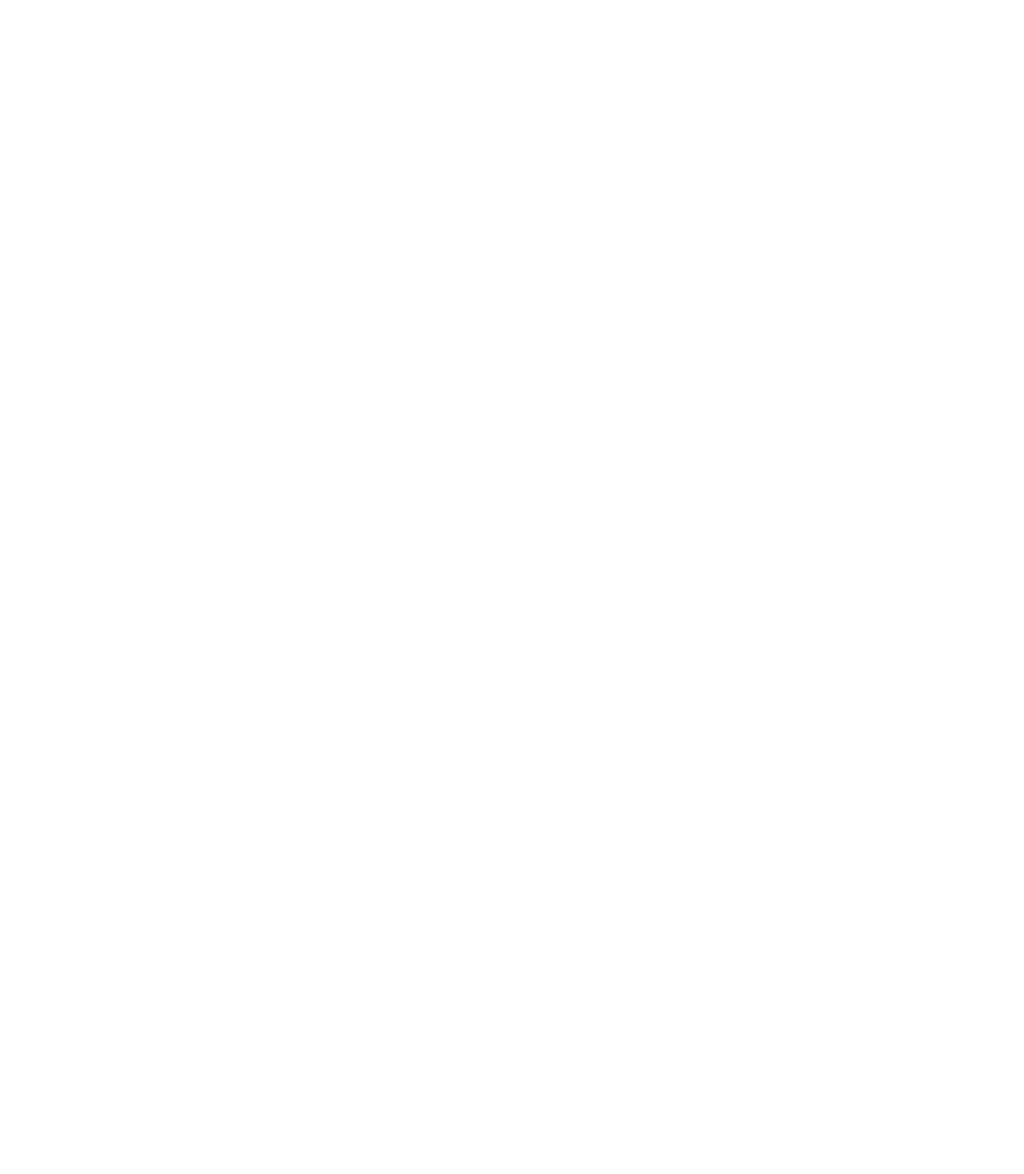
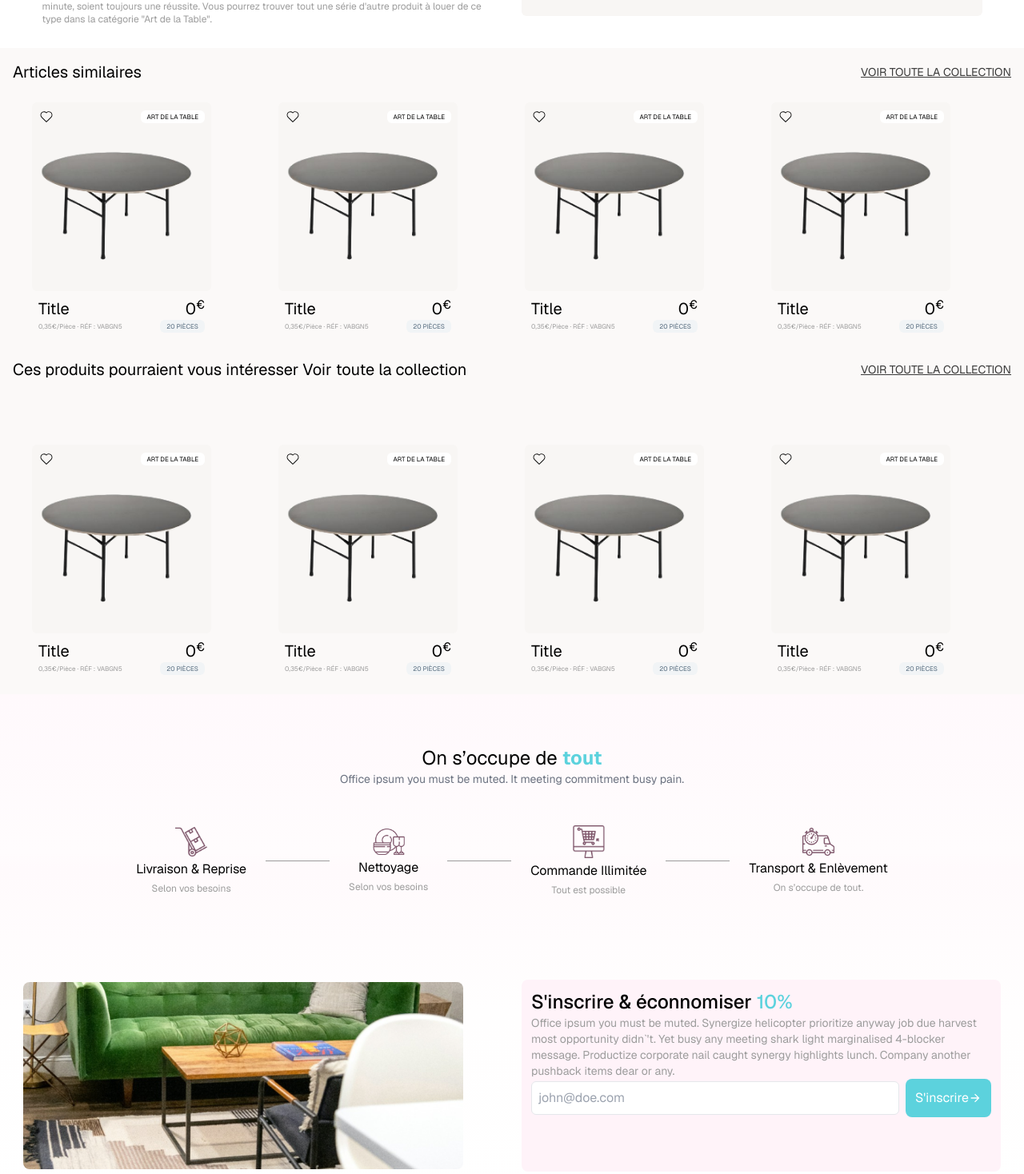
Before and after one commit to Aman0413/weframetech-nextjs25, a Next.js app: page / in a window 1280 px wide. Shown: the part 702-2170 px from the top of the page at 80% size. Before the commit the page ends 800 px from the top, so only its background shows below. Built offline with nearby package versions, Linux system fonts and the light colour scheme.

Commit message:
completed

```diff
--- a/src/app/globals.css
+++ b/src/app/globals.css
@@ -13,6 +13,6 @@
   list-style: none;
 }
 .bottom-section{
-  background: rgb(255,255,255);
-background: linear-gradient(0deg, rgba(255,255,255,1) 0%, rgba(252,219,236,1) 100%, rgba(242,107,174,1) 100%, rgba(238,65,151,1) 100%, rgba(248,176,212,1) 100%);
+  background: rgb(238,65,151);
+  background: linear-gradient(0deg, rgba(238,65,151,1) 0%, rgba(255,255,255,1) 0%, rgba(255,254,254,1) 40%, rgba(255,250,252,1) 67%, rgba(255,252,253,1) 70%, rgba(255,249,252,1) 100%, rgba(248,176,212,1) 100%);
 }
--- a/src/app/page.js
+++ b/src/app/page.js
@@ -2,14 +2,16 @@
 import Footer from "@/components/Footer";
 import HeroSection from "@/components/HeroSection";
 import Navbar from "@/components/Navbar";
+import SimilarProduct from "@/components/SimilarProduct";
 
 export default function Home() {
   return (
     <div className="">
-      {/* <Navbar /> */}
+      <Navbar />
       <HeroSection />
-      {/* <BottomSection /> */}
-      {/* <Footer /> */}
+      <SimilarProduct />
+      <BottomSection />
+      <Footer />
     </div>
   );
 }
--- a/src/components/BottomSection.jsx
+++ b/src/components/BottomSection.jsx
@@ -37,8 +37,8 @@
   ];
 
   return (
-    <div className="container p-4  flex flex-col justify-center items-center">
-      <div className="flex justify-center items-center flex-col ">
+    <div className=" container p-4 bottom-section  flex flex-col justify-center items-center">
+      <div className="flex justify-center items-center flex-col py-12 ">
         <div className="flex flex-col justify-center items-center">
           <h2 className="text-2xl text-center">
             On s’occupe de <span className="text-skyblue font-bold">tout</span>
@@ -69,7 +69,7 @@
         </div>
       </div>
 
-      <div className="flex flex-col md:flex-row justify-center items-center w-full my-24  gap-6">
+      <div className="flex flex-col md:flex-row justify-center items-center w-full my-12  gap-6">
         <div className="w-full md:w-[48%]">
           <Image
             src={img1}
--- a/src/components/Footer.jsx
+++ b/src/components/Footer.jsx
@@ -5,7 +5,7 @@
 
 function Footer() {
   return (
-    <div className=" container p-4 flex flex-col md:flex-row justify-between border-t text-sm">
+    <div className=" container p-4 flex flex-col md:flex-row justify-between border-t text-sm h-80">
       <div className="flex flex-col md:flex-row justify-center items-start gap-4 md:gap-0 md:items-start  space-x-10">
         <div>
           <Logo width={100} height={100} />
@@ -33,7 +33,7 @@
         </div>
       </div>
 
-      <div className="flex flex-col  justify-center items-center mt-10 md:mt-0">
+      <div className="flex flex-col items-center mt-10 md:mt-0">
         <span>NOUS SUIVRE</span>
         <div className="flex justify-center gap-2">
           <Icon icon={<FaTwitter />} />
--- a/src/components/HeroSection.jsx
+++ b/src/components/HeroSection.jsx
@@ -10,7 +10,7 @@
   return (
     <div className="container p-4 border-t-0.6">
       <div className="">
-        <div className="flex  w-36 text-sm justify-between">
+        <div className="flex  w-36 text-sm justify-between ml-5">
           <span>Home</span>
           <span>.</span>
           <span className="text-gray-500">Art de la table</span>
--- /dev/null
+++ b/src/components/SimilarProduct.jsx
@@ -0,0 +1,40 @@
+import React from "react";
+import ProductCard from "./ui/ProductCard";
+
+function SimilarProduct() {
+  return (
+    <div className="bg-[#FBF9F8] container p-4 flex flex-col justify-center">
+      <div className="flex justify-between items-center">
+        <h3 className="text-sm md:text-xl">Articles similaires</h3>
+        <p className="text-xs md:text-sm text-[#393939] underline uppercase">
+          Voir toute la collection
+        </p>
+      </div>
+
+      <div className="grid grid-cols-1 sm:grid-cols-2 lg:grid-cols-4  gap-4 p-4">
+        <ProductCard width={"240px"} height={"256px"} />
+        <ProductCard width={"240px"} height={"256px"} />
+        <ProductCard width={"240px"} height={"256px"} />
+        <ProductCard width={"240px"} height={"256px"} />
+      </div>
+
+      <div className="flex justify-between items-center my-14">
+        <h3 className="text-sm md:text-xl">
+          Ces produits pourraient vous intéresser Voir toute la collection
+        </h3>
+        <p className="text-xs md:text-sm text-[#393939] underline uppercase">
+          Voir toute la collection
+        </p>
+      </div>
+
+      <div className="grid grid-cols-1 sm:grid-cols-2 lg:grid-cols-4 gap-4 p-4 md:h-80 ">
+        <ProductCard width={"320px"} height={"256px"} />
+        <ProductCard width={"320px"} height={"256px"} />
+        <ProductCard width={"320px"} height={"256px"} />
+        <ProductCard width={"320px"} height={"256px"} />
+      </div>
+    </div>
+  );
+}
+
+export default SimilarProduct;
--- /dev/null
+++ b/src/components/ui/ProductCard.jsx
@@ -0,0 +1,39 @@
+import React from "react";
+import { CiHeart } from "react-icons/ci";
+import img1 from "../../../public/file (1).png";
+import Image from "next/image";
+function ProductCard({ width, height }) {
+  return (
+    <div className="w-full md:w-60 md:h-64 p-2 rounded-md ">
+      <div className="bg-[#F8F6F4] p-2 rounded-md">
+        <div className="flex justify-between items-center">
+          <CiHeart className="text-xl" />
+          <div className="bg-white py-[2px] text-center px-2 text-[0.5rem] uppercase rounded-md">
+            Art de la table
+          </div>
+        </div>
+
+        <div>
+          <Image src={img1} width={200} height={200} />
+        </div>
+      </div>
+
+      <div className="flex flex-col  p-2">
+        <div className="flex justify-between items-center text-xl">
+          <h4>Title</h4>
+          <p>
+            0<sup>€</sup>
+          </p>
+        </div>
+        <div className="flex justify-between items-center text-[0.5rem] text-gray-100">
+          0,35€/Pièce · RÉF : VABGN5
+          <div className="bg-[#F1F4F6] py-[2px] text-center px-2 text-[0.5rem] text-[#546A7D] uppercase rounded-md">
+            20 pièces
+          </div>
+        </div>
+      </div>
+    </div>
+  );
+}
+
+export default ProductCard;
```
